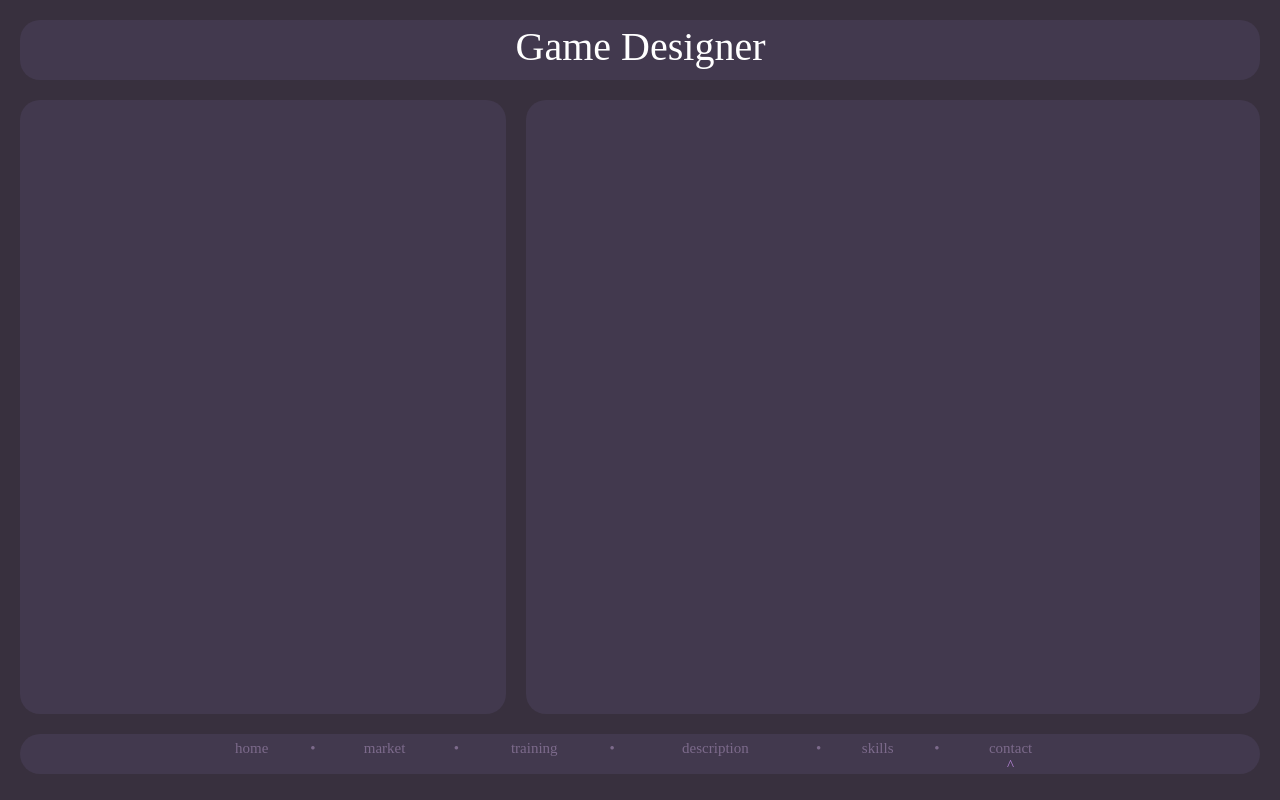
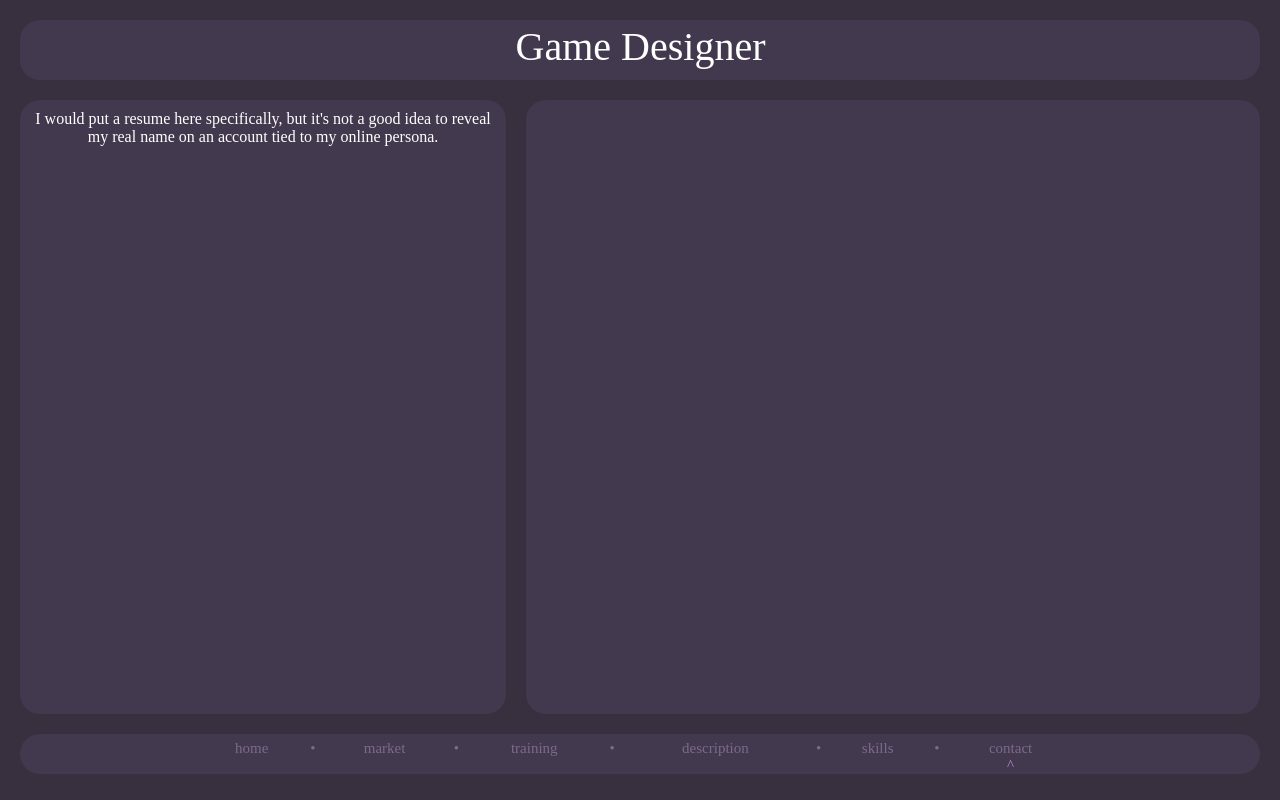
Before and after one commit to capsosquared/careerpage, a plain HTML site: page contact.html in a window 1280 px wide. Drawn offline with Linux system fonts and the light colour scheme.

Commit message:
this probably could've been prevented if i just pulled a linkedin on this website

```diff
--- a/contact.html
+++ b/contact.html
@@ -16,7 +16,7 @@
         </header>
         <main>
             <aside class="body">
-
+                I would put a resume here specifically, but it's not a good idea to reveal my real name on an account tied to my online persona.
             </aside>
             <article class="body">
 
```
